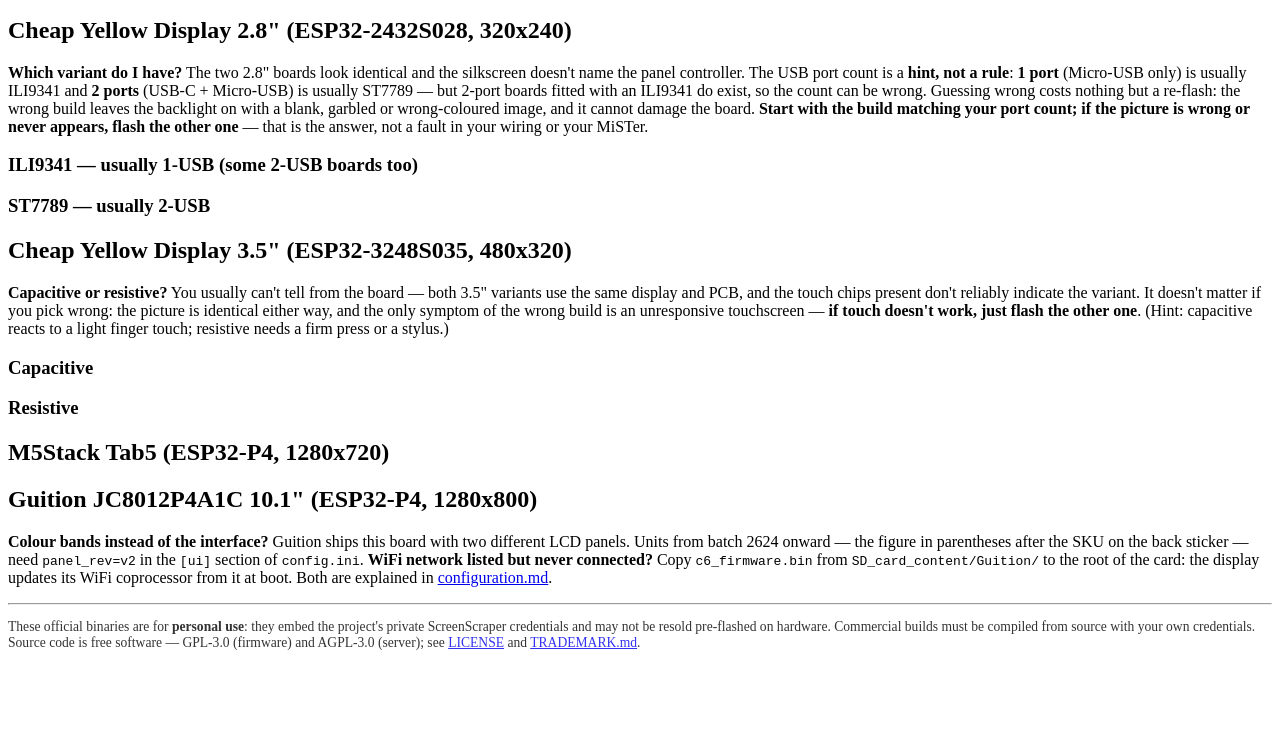
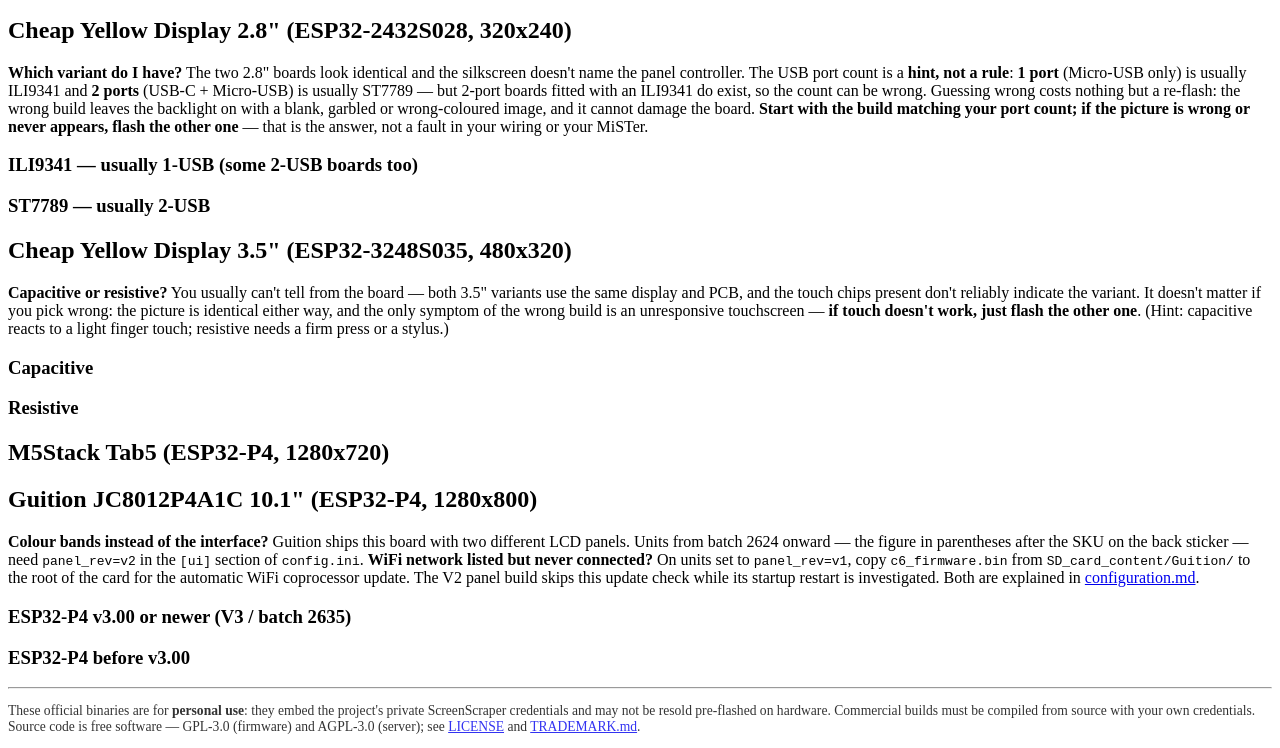
Before and after one commit to chipster6502/MiSTer_monitor, a plain HTML site: page docs/flasher/index.html in a window 1280 px wide. Shown: the part 101-849 px from the top of the page. Before the commit the page ends 800 px from the top, so only its background shows below. Drawn offline with Linux system fonts and the light colour scheme.

Commit message:
fix(guition): build V3 variant and avoid C6 restart on V2 panel

```diff
--- a/docs/flasher/index.html
+++ b/docs/flasher/index.html
@@ -54,10 +54,14 @@
      figure in parentheses after the SKU on the back sticker — need
      <code>panel_rev=v2</code> in the <code>[ui]</code> section of
      <code>config.ini</code>. <strong>WiFi network listed but never
-     connected?</strong> Copy <code>c6_firmware.bin</code> from
-     <code>SD_card_content/Guition/</code> to the root of the card: the display
-     updates its WiFi coprocessor from it at boot. Both are explained in
+     connected?</strong> On units set to <code>panel_rev=v1</code>, copy <code>c6_firmware.bin</code> from
+     <code>SD_card_content/Guition/</code> to the root of the card for the
+     automatic WiFi coprocessor update. The V2 panel build skips this update
+     check while its startup restart is investigated. Both are explained in
      <a href="https://github.com/chipster6502/MiSTer_monitor/blob/main/docs/configuration.md#guition-jc8012p4a1c">configuration.md</a>.</p>
+  <h3>ESP32-P4 v3.00 or newer (V3 / batch 2635)</h3>
+  <esp-web-install-button manifest="./manifest-guition10inch-v3.json"></esp-web-install-button>
+  <h3>ESP32-P4 before v3.00</h3>
   <esp-web-install-button manifest="./manifest-guition10inch.json"></esp-web-install-button>
 
   <hr>
```
Also changed, not shown: 3 other files.
